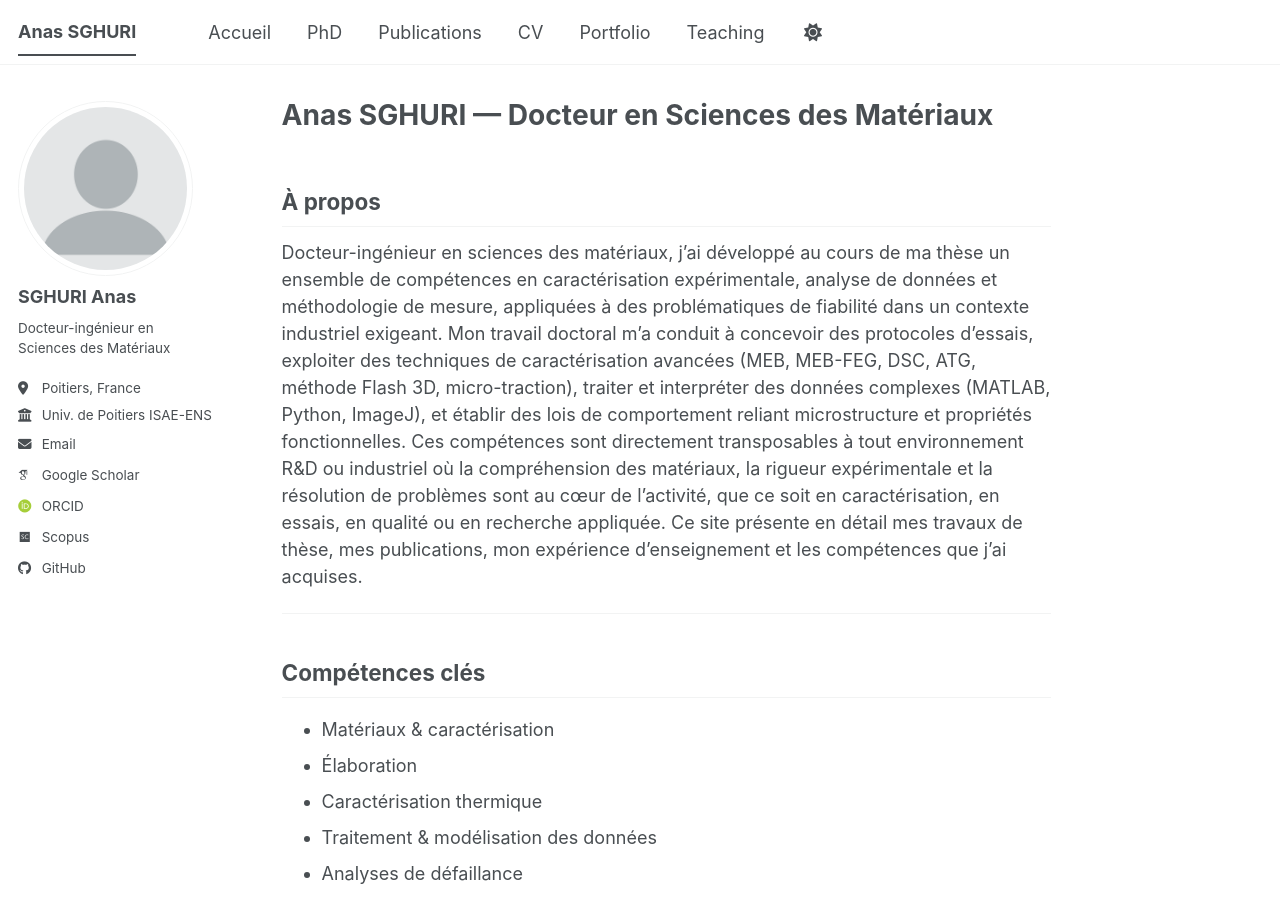
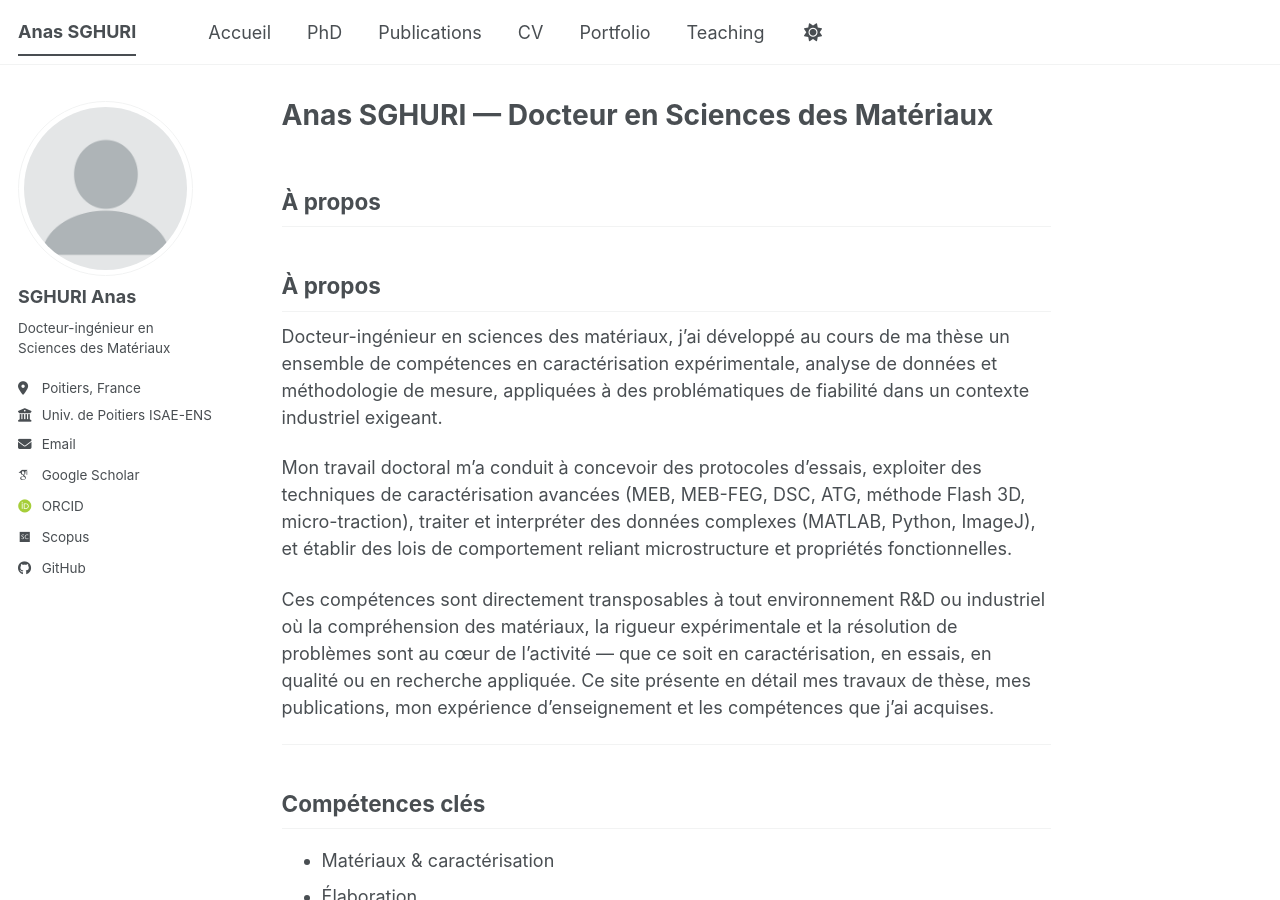
Before and after one commit to Anas-Sg-git/anas-sghuri, a Jekyll site: the page built from _pages/about.md, in a window 1280 px wide and 900 px high. Built offline with Jekyll 4.4.1, drawn with Linux system fonts in a browser that asks for light colours; some web fonts are replaced; a script bundle is joined from its source files by our own code; library files that are not in the unit come from our copies.

Commit message:
Update about.md

```diff
--- a/_pages/about.md
+++ b/_pages/about.md
@@ -6,10 +6,13 @@ author_profile: true
 
 ## À propos
 
+## À propos
+
 Docteur-ingénieur en sciences des matériaux, j'ai développé au cours de ma thèse un ensemble de compétences en caractérisation expérimentale, analyse de données et méthodologie de mesure, appliquées à des problématiques de fiabilité dans un contexte industriel exigeant.
+
 Mon travail doctoral m'a conduit à concevoir des protocoles d'essais, exploiter des techniques de caractérisation avancées (MEB, MEB-FEG, DSC, ATG, méthode Flash 3D, micro-traction), traiter et interpréter des données complexes (MATLAB, Python, ImageJ), et établir des lois de comportement reliant microstructure et propriétés fonctionnelles.
-Ces compétences sont directement transposables à tout environnement R&D ou industriel où la compréhension des matériaux, la rigueur expérimentale et la résolution de problèmes sont au cœur de l'activité, que ce soit en caractérisation, en essais, en qualité ou en recherche appliquée.
-Ce site présente en détail mes travaux de thèse, mes publications, mon expérience d'enseignement et les compétences que j'ai acquises.
+
+Ces compétences sont directement transposables à tout environnement R&D ou industriel où la compréhension des matériaux, la rigueur expérimentale et la résolution de problèmes sont au cœur de l'activité — que ce soit en caractérisation, en essais, en qualité ou en recherche appliquée. Ce site présente en détail mes travaux de thèse, mes publications, mon expérience d'enseignement et les compétences que j'ai acquises.
 
 ---
 
```
